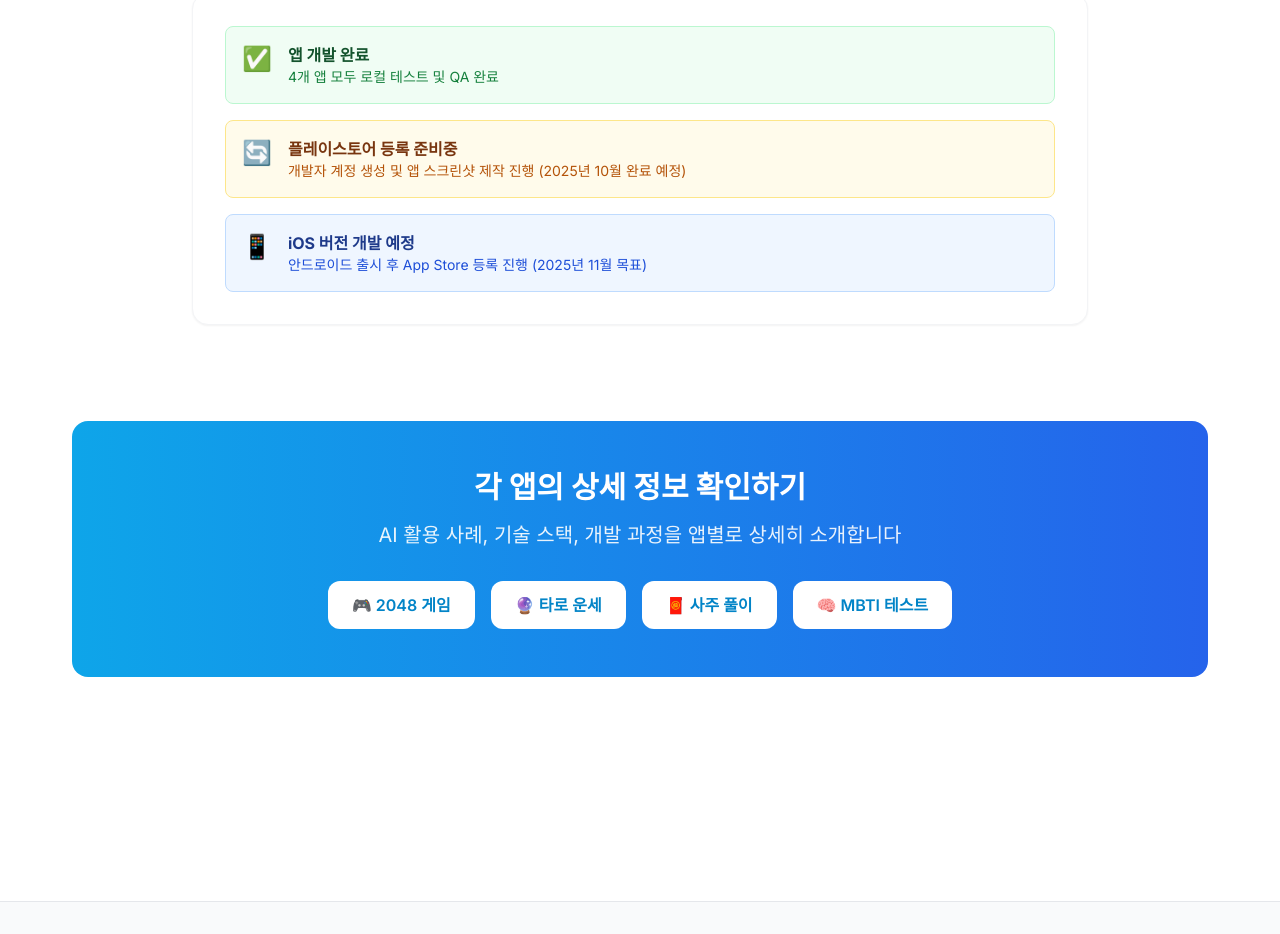
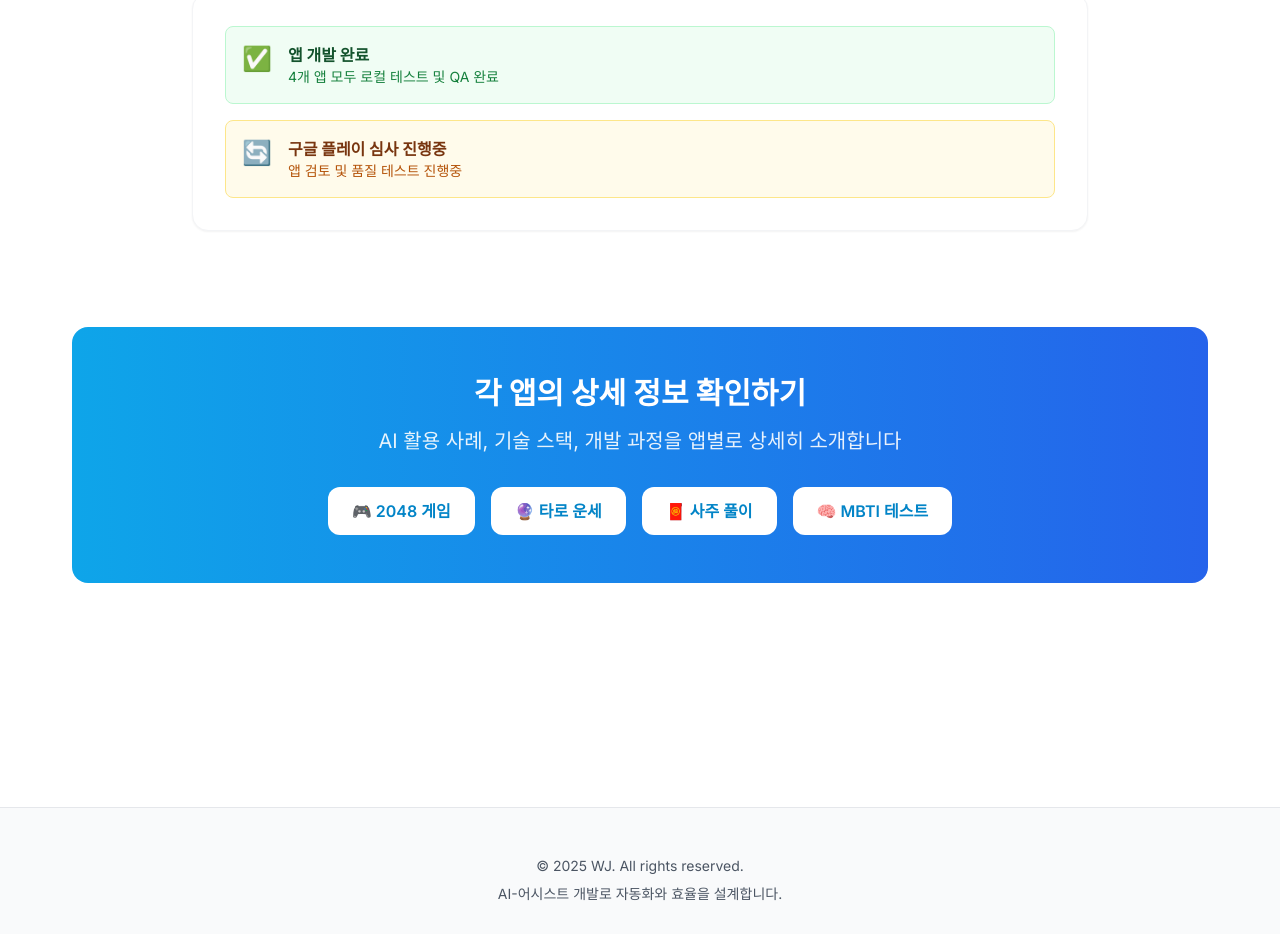
Before and after one commit to woojin-ai/wj-portfolio, a Next.js app: page /apps in a window 1280 px wide. Shown: the part 2040-2974 px from the top of the page. Built offline with nearby package versions, Linux system fonts and the light colour scheme.

Commit message:
Update apps page and sponsor subscriber count

```diff
--- a/src/app/apps/page.tsx
+++ b/src/app/apps/page.tsx
@@ -182,15 +182,8 @@ export default function AppsPage() {
             <div className="flex items-start gap-4 p-4 bg-amber-50 rounded-lg border border-amber-200">
               <span className="text-2xl">🔄</span>
               <div>
-                <p className="font-bold text-amber-900">플레이스토어 등록 준비중</p>
-                <p className="text-amber-700 text-sm">개발자 계정 생성 및 앱 스크린샷 제작 진행 (2025년 10월 완료 예정)</p>
-              </div>
-            </div>
-            <div className="flex items-start gap-4 p-4 bg-blue-50 rounded-lg border border-blue-200">
-              <span className="text-2xl">📱</span>
-              <div>
-                <p className="font-bold text-blue-900">iOS 버전 개발 예정</p>
-                <p className="text-blue-700 text-sm">안드로이드 출시 후 App Store 등록 진행 (2025년 11월 목표)</p>
+                <p className="font-bold text-amber-900">구글 플레이 심사 진행중</p>
+                <p className="text-amber-700 text-sm">앱 검토 및 품질 테스트 진행중</p>
               </div>
             </div>
           </div>
```
